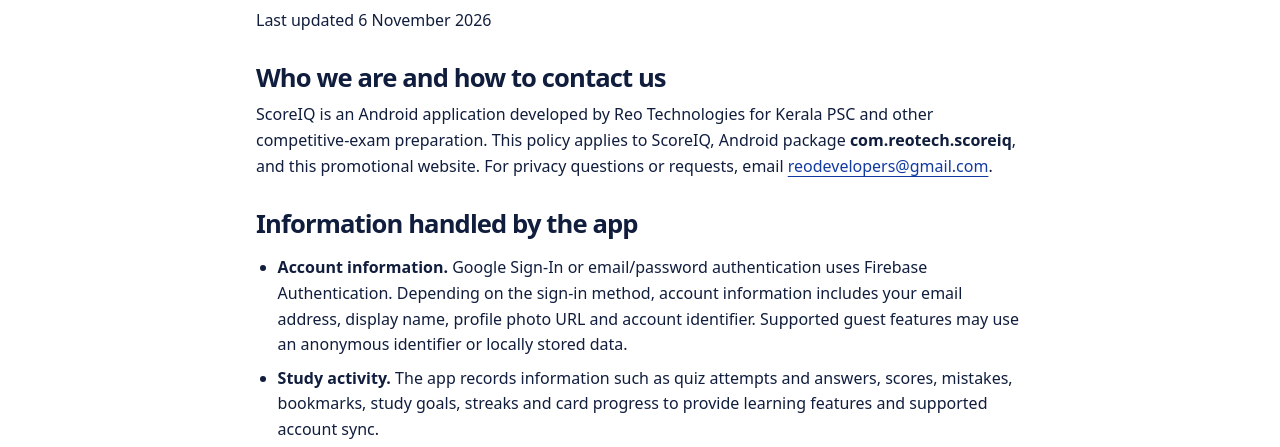
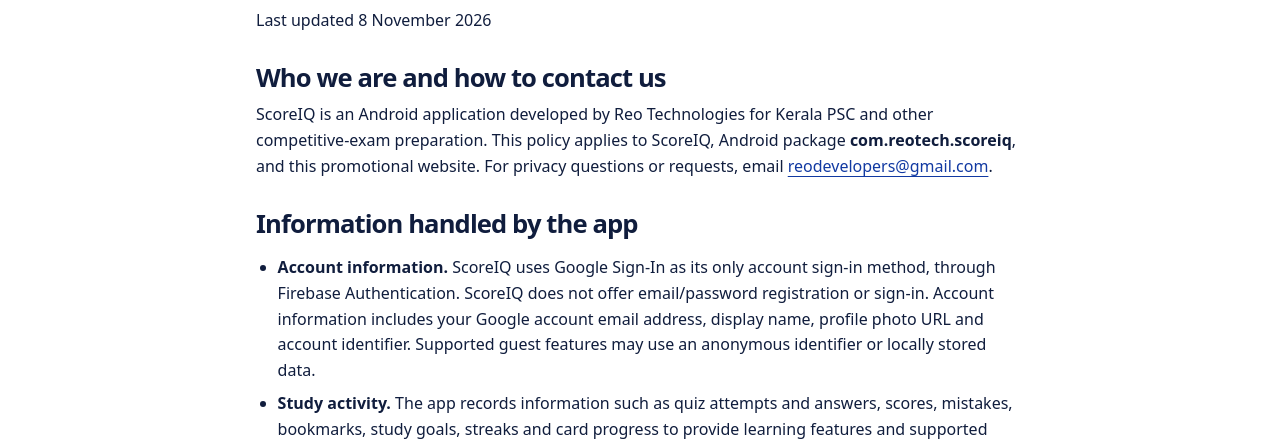
Before and after one commit to raheemreo/score_iq_web, a plain HTML site: page site/privacy/index.html in a window 1280 px wide. Shown: the part 327-774 px from the top of the page. Drawn offline with Linux system fonts and the light colour scheme.

Commit message:
Correct privacy policy to Google Sign-In only

```diff
--- a/site/privacy/index.html
+++ b/site/privacy/index.html
@@ -37,12 +37,12 @@
   <p class="eyebrow">Policies</p>
   <h1>Privacy Policy</h1>
   <p class="lead">How ScoreIQ handles information in the Android app and on this website.</p>
-  <p class="policy-date">Last updated <time datetime="2026-11-06">6 November 2026</time></p>
+  <p class="policy-date">Last updated <time datetime="2026-11-08">8 November 2026</time></p>
   <h2>Who we are and how to contact us</h2>
   <p>ScoreIQ is an Android application developed by Reo Technologies for Kerala PSC and other competitive-exam preparation. This policy applies to ScoreIQ, Android package <strong>com.reotech.scoreiq</strong>, and this promotional website. For privacy questions or requests, email <a href="mailto:reodevelopers@gmail.com">reodevelopers@gmail.com</a>.</p>
   <h2>Information handled by the app</h2>
   <ul>
-    <li><strong>Account information.</strong> Google Sign-In or email/password authentication uses Firebase Authentication. Depending on the sign-in method, account information includes your email address, display name, profile photo URL and account identifier. Supported guest features may use an anonymous identifier or locally stored data.</li>
+    <li><strong>Account information.</strong> ScoreIQ uses Google Sign-In as its only account sign-in method, through Firebase Authentication. ScoreIQ does not offer email/password registration or sign-in. Account information includes your Google account email address, display name, profile photo URL and account identifier. Supported guest features may use an anonymous identifier or locally stored data.</li>
     <li><strong>Study activity.</strong> The app records information such as quiz attempts and answers, scores, mistakes, bookmarks, study goals, streaks and card progress to provide learning features and supported account sync.</li>
     <li><strong>Local storage and preferences.</strong> Downloaded study material, cached papers and cards, bookmarks and preferences such as theme and reminders may be stored on your device.</li>
     <li><strong>Purchase and entitlement information.</strong> Google Play processes payments. ScoreIQ uses purchase identifiers, verification information and entitlement records to manage eligible premium access, virtual coins and gifted access. Payment card details are handled by Google Play.</li>
```
